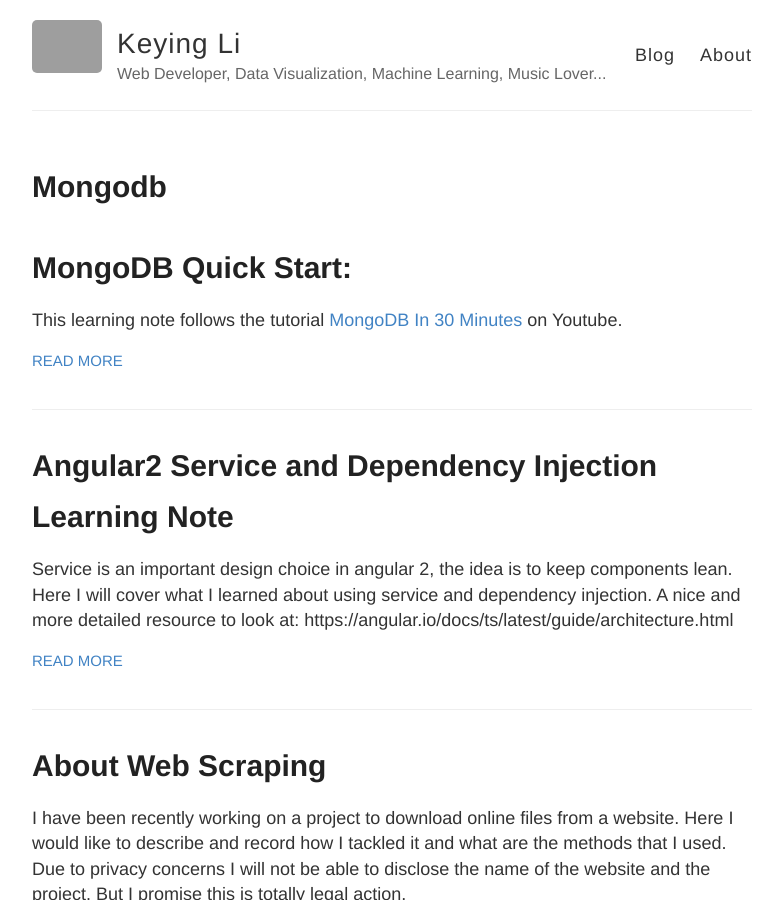
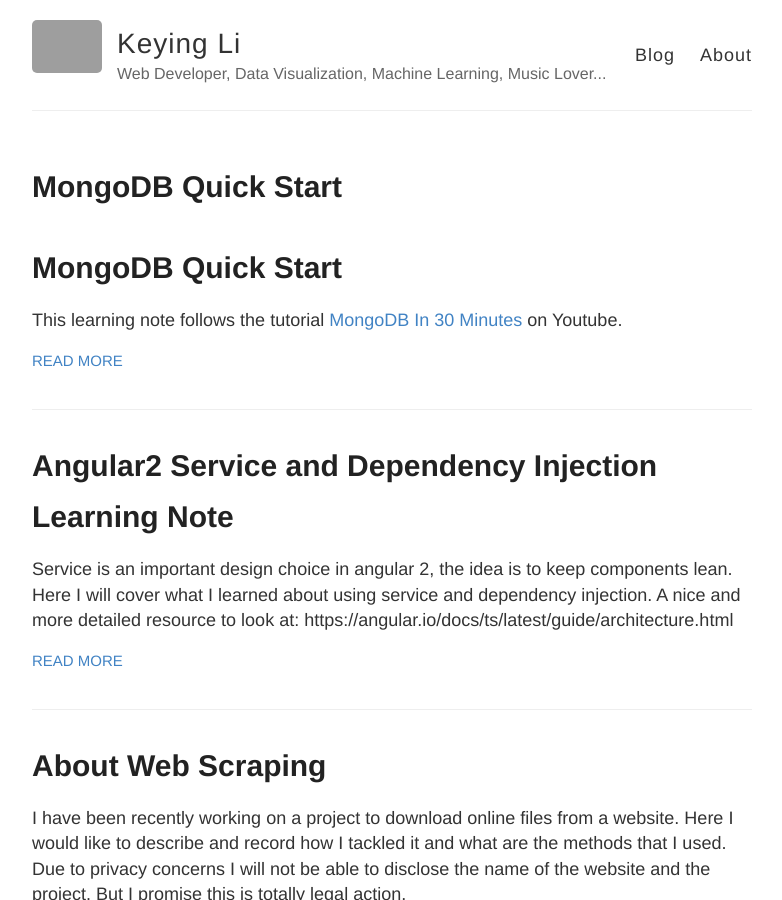
Before and after one commit to KevKeyingLi/KevKeyingLi.github.io, a Jekyll site: the page built from index.html, in a window 1280 px wide and 900 px high. Shown: the whole window, without its empty margins (248-1030 px from the left). Built offline with Jekyll 4.4.1, drawn with Linux system fonts in a browser that asks for light colours; grey boxes are pictures that could not be loaded.

Commit message:
Update 2016-10-28-MongoDB.md

```diff
--- a/_posts/2016-10-28-MongoDB.md
+++ b/_posts/2016-10-28-MongoDB.md
@@ -1,4 +1,10 @@
-# MongoDB Quick Start:
+---
+layout: post
+title: MongoDB Quick Start
+author: Kevin
+---
+
+# MongoDB Quick Start
 This learning note follows the tutorial [MongoDB In 30 Minutes](https://www.youtube.com/watch?v=pWbMrx5rVBE) on Youtube.
 
 ## Set up
```
